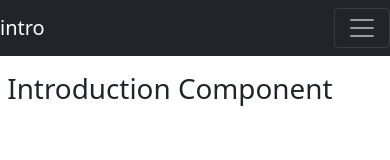
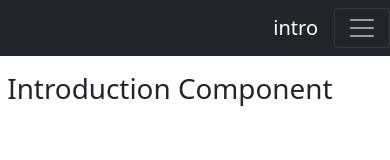
Before and after one commit to Jeffthedevv/Portfolio-Site, a Next.js app: page / in a window 390 px wide. Shown: the top 160 px of the page. Built offline with nearby package versions, Linux system fonts and the light colour scheme.

Commit message:
Continue Styling for mobile Nav

```diff
--- a/pages/index.js
+++ b/pages/index.js
@@ -1,7 +1,7 @@
 import React from 'react';
 import Head from 'next/head'
 import { Row, Col, Button, Navbar, Nav, NavDropdown } from 'react-bootstrap'
-import 'bootstrap/dist/css/bootstrap.min.css';
+
 
 import Intro from '../components/intro/intro'
 import Bio from '../components/bio/bio'
@@ -9,6 +9,8 @@ import Lab from '../components/lab/lab'
 import Skills from '../components/skills/skills'
 import Network from '../components/network/network'
 
+
+import 'bootstrap/dist/css/bootstrap.min.css';
 import index from '../styles/index.module.css'
 
 export default class Home extends React.Component {
@@ -100,36 +102,33 @@ export default class Home extends React.Component {
               className={index.nav_wrapper}
               xs={12}
             >
-              <Navbar collapseOnSelect expand="lg" bg="dark" variant="dark">
-                <Navbar.Brand href="#home">{this.state.page}</Navbar.Brand>
+              <Navbar collapseOnSelect expand="md" bg="dark" variant="dark" id={index.bs_nav}>
+                <Navbar.Brand>{this.state.page}</Navbar.Brand>
                 <Navbar.Toggle aria-controls="responsive-navbar-nav" />
                 <Navbar.Collapse id="responsive-navbar-nav">
                   <Button
-                className={`${index.nav_button} active`}
-                variant="primary"
-                value="intro"
-                aria-pressed="true"
-                onClick={this.buttonHandler}
+                    className={`${index.nav_button} active`}
+                    variant="primary"
+                    value="intro"
+                    Toggle={true}
+                    onClick={this.buttonHandler}
                   >Introduction</Button>
                   <Button
                     className={index.nav_button}
                     variant="primary"
                     value="bio"
-                    aria-pressed="true"
                     onClick={this.buttonHandler}
                   >Bio</Button>
                   <Button
                     className={index.nav_button}
                     variant="primary"
                     value="skills"
-                    aria-pressed="false"
                     onClick={this.buttonHandler}
                   >Skills</Button>
                   <Button
                     className={index.nav_button}
                     variant="primary"
                     value="lab"
-                    aria-pressed="false"
                     onClick={this.buttonHandler}
                   >Lab</Button>
                   <Button
--- a/styles/index.module.css
+++ b/styles/index.module.css
@@ -1,3 +1,6 @@
+.navbar {
+  justify-content: end !important;
+}
 .nav_wrapper {
   background-color: #000;
 }
@@ -22,6 +25,10 @@
   height: max-content;
   background-color: #000;
 }
+#bs_nav{
+  justify-content: end !important;
+}
+
 @media(min-width:768px) {
   #sm_nav_wrapper {
     display: none;
```
